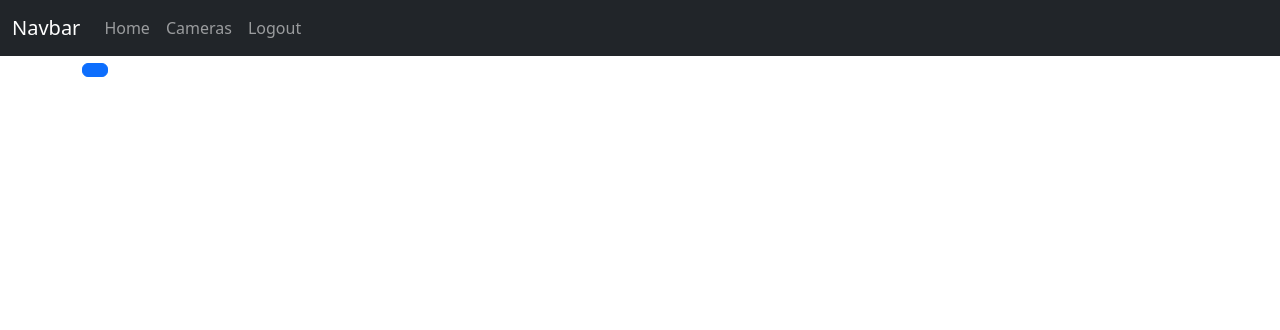
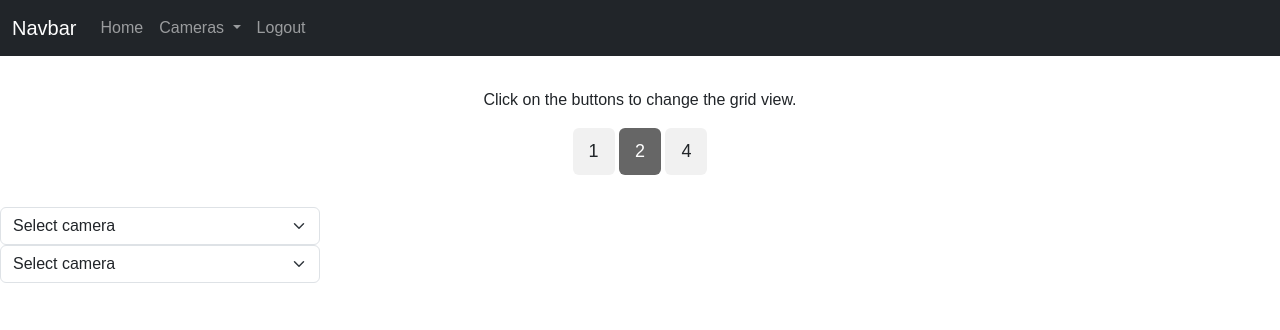
Before and after one commit to 0928166/Project-5-6, a Flask app: page /cameras in a window 1280 px wide. Shown: the top 330 px of the page. Run offline with Flask 2, Linux system fonts and the light colour scheme; a user stored in the database is signed in; data comes from the database, SQL or seed files in the repository; some libraries are stand-ins or nearby versions.

Commit message:
camera functions functional
cameras can be added and removed, attempted to style but not done.

```diff
--- a/Code/flask_website/main.py
+++ b/Code/flask_website/main.py
@@ -1,6 +1,5 @@
 from website import create_app
-
+import socket
 app = create_app()
-
 if __name__ == '__main__':
-    app.run(debug=True)
+    app.run(host='192.168.2.7', port=5000,debug=True)
--- /dev/null
+++ b/Code/flask_website/website/camera.py
@@ -0,0 +1,42 @@
+#list all devices
+#send list to browser
+#capture images from selected devices?
+#W
+from flask import Blueprint, render_template, request, flash, jsonify
+from flask_login import login_required, current_user
+from .models import IpCamera
+from . import db
+import json
+camera = Blueprint('camera', __name__)
+
+@camera.route('/cameras')
+@login_required
+def cameras():
+    return render_template("cameras.html", user = current_user)
+
+@camera.route('/addCamera', methods=['GET', 'POST'])
+@login_required
+def addCamera():
+    if request.method == "POST":
+        ipcam_name = request.form.get('ipcam_name')
+        ipcam_ip = request.form.get('ipcam_ip')
+        if len(ipcam_name) < 1:
+            flash('Name must be at least 1 character', 'error')
+        else:
+            ip_cam = IpCamera(name=ipcam_name,ip=ipcam_ip, user_id=current_user.id)
+            db.session.add(ip_cam)
+            db.session.commit()
+            flash('Camera added.', category='succes')
+    return render_template("add_cameras.html", user=current_user)
+
+@camera.route('/delete-camera', methods=['POST'])
+@login_required
+def delete_camera():
+    data = json.loads(request.data)
+    cameraId = data['cameraId']
+    camera = IpCamera.query.get(cameraId)
+    if camera:
+        if camera.user_id == current_user.id:
+            db.session.delete(camera)
+            db.session.commit()
+            return jsonify({})
--- a/Code/flask_website/website/camera_capture.py
+++ /dev/null
@@ -1,4 +0,0 @@
-#list all devices
-#send list to browser
-#capture images from selected devices?
-#W
--- /dev/null
+++ b/Code/flask_website/website/static/base.css
@@ -0,0 +1,10 @@
+body {
+    margin: 0;
+    padding: 0;
+  }
+
+/* .container {
+    margin: auto;
+    padding: 0;
+    width: 100%;
+} */
--- /dev/null
+++ b/Code/flask_website/website/static/cameras.css
@@ -0,0 +1,53 @@
+* {
+  box-sizing: border-box;
+}
+
+body {
+  margin: 0;
+  font-family: Arial, Helvetica, sans-serif;
+}
+
+.header {
+  text-align: center;
+  padding: 32px;
+  margin-left: auto; margin-right: auto;
+}
+
+.row {
+  display: -ms-flexbox; /* IE 10 */
+  display: flex;
+  -ms-flex-wrap: wrap; /* IE 10 */
+  flex-wrap: wrap;
+  padding: 0 4px;
+}
+
+/* Create two equal columns that sits next to each other */
+.column {
+  -ms-flex: 50%; /* IE 10 */
+  flex: 50%;
+  padding: 0 4px;
+}
+
+.column img {
+  margin-top: 8px;
+  vertical-align: middle;
+}
+
+/* Style the buttons */
+.btn {
+  border: none;
+  outline: none;
+  padding: 10px 16px;
+  background-color: #f1f1f1;
+  cursor: pointer;
+  font-size: 18px;
+}
+
+.btn:hover {
+  background-color: #ddd;
+}
+
+.btn.active {
+  background-color: #666;
+  color: white;
+}
--- /dev/null
+++ b/Code/flask_website/website/static/index.js
@@ -0,0 +1,8 @@
+function deleteCamera(cameraId) {
+    fetch('/delete-camera', {
+        method: 'POST',
+        body: JSON.stringify( {cameraId: cameraId}),
+    }).then((_res) => {
+        window.location.href = '/addCamera';
+    });
+}
--- a/Code/flask_website/website/templates/base.html
+++ b/Code/flask_website/website/templates/base.html
@@ -1,6 +1,7 @@
 <!DOCTYPE html>
 <html lang="en">
   <head>
+
     <meta charset="utf-8" />
     <meta name="viewport" content="width=device-width, initial-scale=1" />
     <title>{% block title %}Project 5/6 kotug{% endblock %}</title>
@@ -10,6 +11,10 @@
       integrity="sha384-GLhlTQ8iRABdZLl6O3oVMWSktQOp6b7In1Zl3/Jr59b6EGGoI1aFkw7cmDA6j6gD"
       crossorigin="anonymous"
     />
+    <link rel="stylesheet" href="{{ url_for('static', filename='base.css') }}">
+    {% block style %}
+
+    {% endblock %}
   </head>
   <body>
     <nav class="navbar navbar-expand-lg navbar-dark bg-dark">
@@ -30,7 +35,23 @@
           <div class="navbar-nav">
             {% if user.is_authenticated %}
             <a class="nav-link" aria-current="page" href="/">Home</a>
-            <a class="nav-link" href="/cameras">Cameras</a>
+            <li class="nav-item dropdown">
+              <a
+                class="nav-link dropdown-toggle"
+                href="#"
+                role="button"
+                data-bs-toggle="dropdown"
+                aria-expanded="false"
+              >
+                Cameras
+              </a>
+              <ul class="dropdown-menu">
+                <li><a class="dropdown-item" href="/cameras">Cameras</a></li>
+                <li>
+                  <a class="dropdown-item" href="/addCamera">Add/remove camera</a>
+                </li>
+              </ul>
+            </li>
             <a class="nav-link" href="/logout">Logout</a>
             {% else %}
             <a class="nav-link" href="/login">Login</a>
@@ -46,18 +67,27 @@
     'error' %}
     <div class="alert alert-danger alter-dismissable fade show" role="alert">
       {{ message }}
-        <button type="button" class="btn-close" data-bs-dismiss="alert" aria-label="Close">
-        </button>
+      <button
+        type="button"
+        class="btn-close"
+        data-bs-dismiss="alert"
+        aria-label="Close"
+      ></button>
     </div>
     {% else %}
-      <div class="alert alert-success alter-dismissable fade show" role="alert" aria-label="Close">
+    <div
+      class="alert alert-success alter-dismissable fade show"
+      role="alert"
+      aria-label="Close"
+    >
       {{ message }}
-        <button type="button" class="btn-close" data-bs-dismiss="alert">
-        </button>
+      <button type="button" class="btn-close" data-bs-dismiss="alert"></button>
     </div>
     {% endif %} {% endfor %} {% endif %} {% endwith %}
 
-    <div class="container">{% block content %} {% endblock %}</div>
+    <!-- <div class="container"></div> -->
+      {% block content %}
+      {% endblock %}
 
     <script
       src="https://code.jquery.com/jquery-3.2.1.slim.min.js"
@@ -74,5 +104,10 @@
       integrity="sha384-w76AqPfDkMBDXo30jS1Sgez6pr3x5MlQ1ZAGC+nuZB+EYdgRZgiwxhTBTkF7CXvN"
       crossorigin="anonymous"
     ></script>
+
+    <script
+      type="text/javascript"
+      src="{{ url_for('static', filename='index.js')}}"
+    ></script>
   </body>
 </html>
--- a/Code/flask_website/website/templates/cameras.html
+++ b/Code/flask_website/website/templates/cameras.html
@@ -1,39 +1,109 @@
-{% extends "base.html" %} {% block title %}Cameras{% endblock %} {% block
-content %}
-<p>
-    <button class="btn btn-primary" type="button"
-        data-bs-toggle="collapse" data-bs-target="#addIPcameraForms"
-        aria-expanded="false" aria-controls="addIPcameraForms">
+{% extends "base.html" %} {% block title %}Cameras{% endblock %}
 
-    </button>
-</p>
-<div class="collapse" id="addIPcameraForms">
-    <form method="POST">
-        <h3 align="center">IP Camera</h3>
-        <div class="form-group">
-          <label for="ipcam_name">Name</label>
-          <input
-            type="text"
-            class="form-control"
-            id="ipcam_name"
-            name="ipcam_name"
-            placeholder="Enter name"
-          />
-        </div>
+{% block style %}
+<link rel="stylesheet" href="{{ url_for('static', filename='base.css') }}">
+<link rel="stylesheet" href="{{ url_for('static', filename='cameras.css') }}">
+{% endblock %}
+{% block content %}
+<div class="header" id="myHeader">
+    <p>Click on the buttons to change the grid view.</p>
+    <button class="btn" onclick="one()">1</button>
+    <button class="btn active" onclick="two()">2</button>
+    <button class="btn" onclick="four()">4</button>
+  </div>
+<select
+  id="src_select_cam1"
+  class="form-select"
+  aria-label="Default select example"
+  onchange="setSource('cam1','src_select_cam1')"
+  style="width:25%"
+>
+  <option selected>Select camera</option>
+  {% for camera in user.user_cameras %}
+  <option value="{{ camera.ip }}">{{ camera.name }}</option>
+  {% endfor %}
+</select>
 
-        <div class="form-group">
-          <label for="ipcam_ip">IP adress</label>
-          <input
-            type="text"
-            class="form-control"
-            id="ipcam_ip"
-            name="ipcam_ip"
-            placeholder="Enter IP adress"
-          />
-        </div>
-  </div>
+<select
+  id="src_select_cam2"
+  class="form-select"
+  aria-label="Default select example"
+  onchange="setSource('cam2','src_select_cam2')"
+  style="width:25%"
+>
+  <option selected>Select camera</option>
+  {% for camera in user.user_cameras %}
+  <option value="{{ camera.ip }}">{{ camera.name }}</option>
+  {% endfor %}
+</select>
+
+<br>
+
+<div class="row">
+    <div class="column" >
+        <img id="cam1" src="" style="width:100%" />
+        <img id="cam2" src="" style="width:100%"/>
+        <img id="cam3" src="" class="img-fluid" style="width:100%"/>
+        <img id="cam4" src="" class="img-fluid" style="width:100%"/>
+    </div>
+</div>
 
 
+<script>
+    function setSource(cam, id) {
+        var e = document.getElementById(id);
+        var img = document.getElementById(cam);
+      var value = e.value;
+      var text = e.options[e.selectedIndex].text;
+      if (value != "Select camera") {
+        img.src = value;
+      } else {
+        img.src = ""
+      }
 
-  {% endblock %}
-</form>
+    }
+    // Get the elements with class="column"
+    var elements = document.getElementsByClassName("column");
+
+    // Declare a loop variable
+    var i;
+
+    // Full-width images
+    function one() {
+        console.log(elements.length)
+        for (i = 0; i < elements.length; i++) {
+        elements[i].style.msFlex = "100%";  // IE10
+        elements[i].style.flex = "100%";
+      }
+    }
+
+    // Two images side by side
+    function two() {
+      for (i = 0; i < elements.length; i++) {
+        elements[i].style.msFlex = "50%";  // IE10
+        elements[i].style.flex = "50%";
+      }
+    }
+
+    // Four images side by side
+    function four() {
+      for (i = 0; i < elements.length; i++) {
+        elements[i].style.msFlex = "25%";  // IE10
+        elements[i].style.flex = "25%";
+      }
+    }
+
+    // Add active class to the current button (highlight it)
+    var header = document.getElementById("myHeader");
+    var btns = header.getElementsByClassName("btn");
+    for (var i = 0; i < btns.length; i++) {
+      btns[i].addEventListener("click", function() {
+        var current = document.getElementsByClassName("active");
+        current[0].className = current[0].className.replace(" active", "");
+        this.className += " active";
+      });
+    }
+    </script>
+
+
+{% endblock %}
--- a/Code/flask_website/website/views.py
+++ b/Code/flask_website/website/views.py
@@ -7,8 +7,3 @@
 @login_required
 def home():
     return render_template("home.html", user=current_user)
-
-@views.route('/cameras')
-@login_required
-def cameras():
-    return render_template("cameras.html", user = current_user)
```
Also changed, not shown: Code/flask_website/website/__init__.py (+5 -3 lines), Code/flask_website/website/models.py (+4 -3 lines), Code/flask_website/website/static/add_cameras.css (added, +15 -0 lines), Code/flask_website/website/templates/add_cameras.html (added, +67 -0 lines), Code/flask_website/website/templates/home.html (+8 -0 lines), Code/flask_website/instance/database.db. Lines whose indentation alone changed are shown as unchanged.
